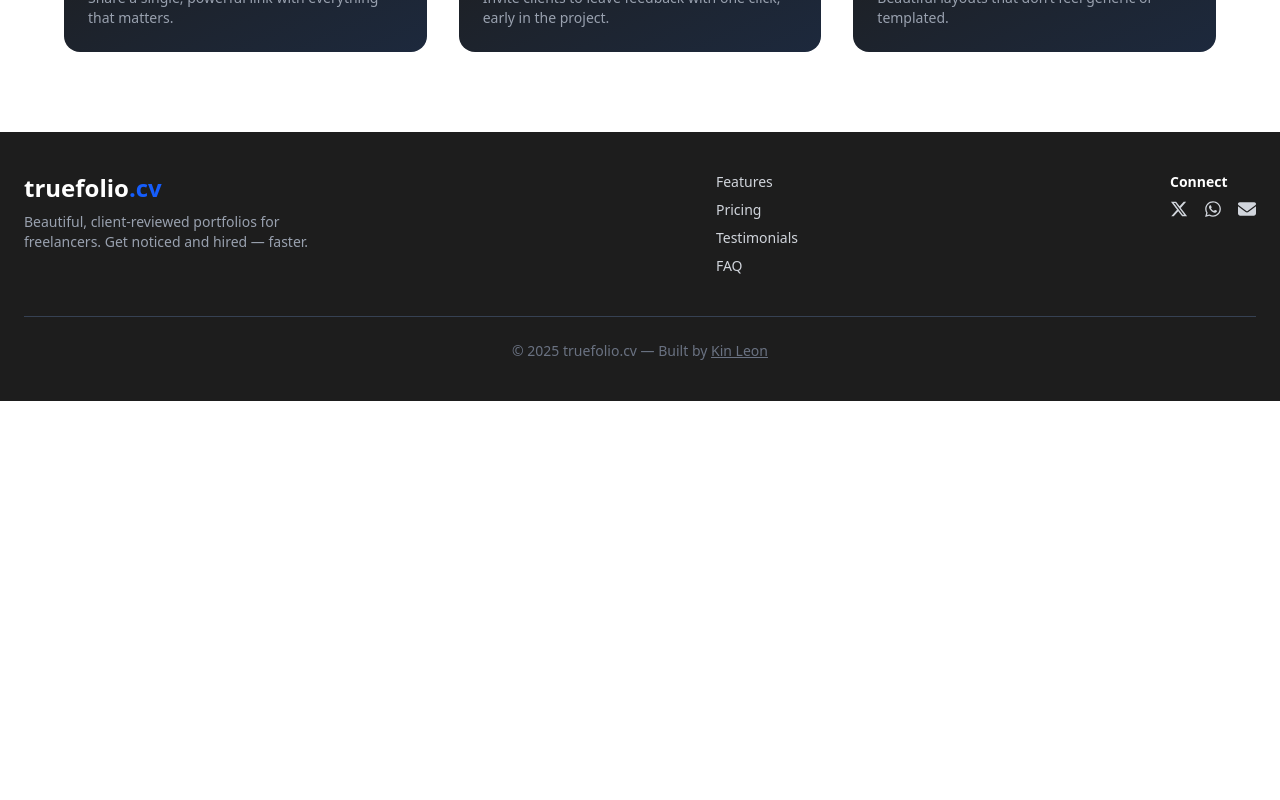
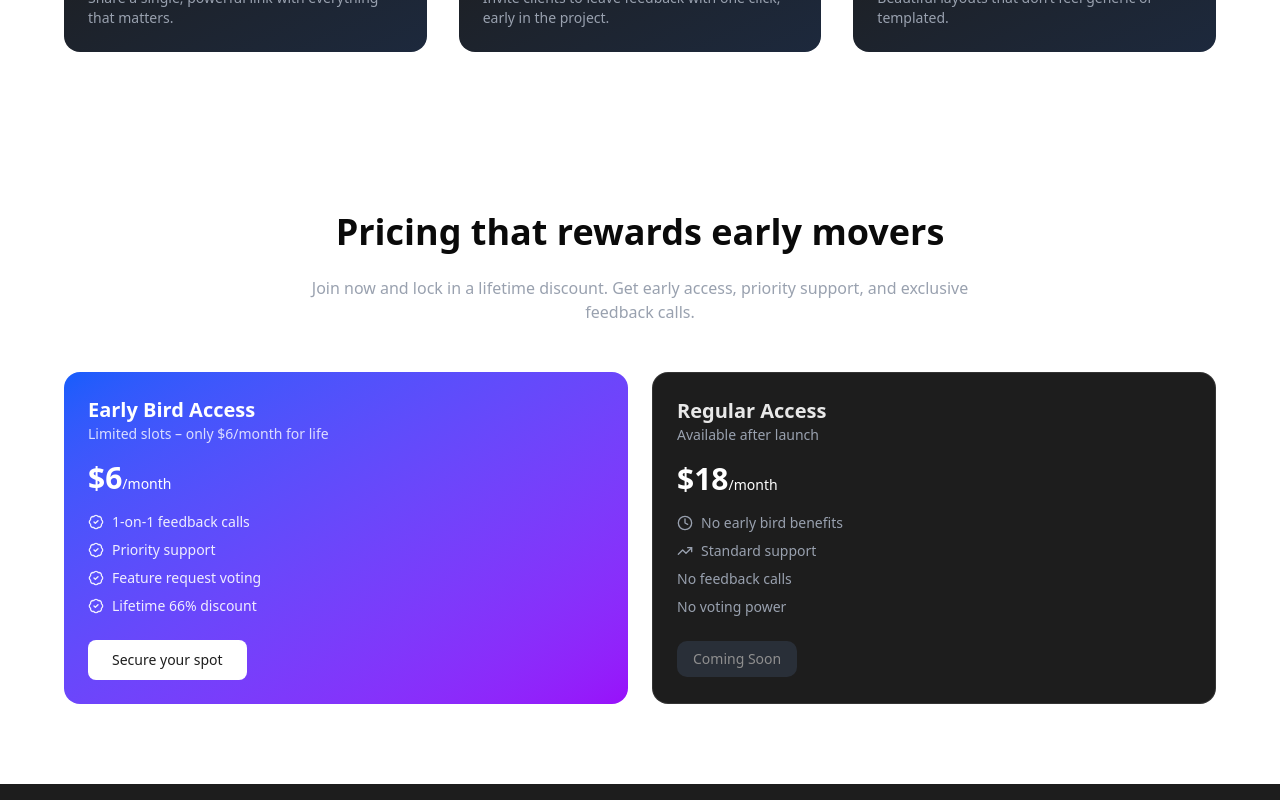
Before and after one commit to codewithkin/truefolio, a Next.js app: page / in a window 1280 px wide. Shown: the part 1060-1860 px from the top of the page. Before the commit the page ends 1461 px from the top, so only its background shows below. Built offline with nearby package versions, Linux system fonts and the light colour scheme.

Commit message:
Add PricingSection component with framer-motion animations for dynamic pricing display

```diff
--- a/src/app/page.tsx
+++ b/src/app/page.tsx
@@ -3,6 +3,7 @@ import Footer from "@/components/shared/landing/Footer"
 import MobileNavbar from "@/components/shared/landing/Mobilenavbar"
 import Header from "@/components/landing/Header"
 import FeaturesSection from "@/components/landing/FeaturesSection"
+import PricingSection from "@/components/landing/PricingSection"
 
 function Landing() {
   return (
@@ -11,6 +12,7 @@ function Landing() {
       <MobileNavbar />
       <Header />
       <FeaturesSection />
+      <PricingSection />
       <Footer />
     </main>
   )
--- /dev/null
+++ b/src/components/landing/PricingSection.tsx
@@ -0,0 +1,76 @@
+'use client'
+
+import { motion } from 'framer-motion'
+import { BadgeCheck, Clock, TrendingUp } from 'lucide-react'
+import SecureYourSpotModal from './modals/SecureYourSpotModal'
+
+export default function PricingSection() {
+    return (
+        <section id="pricing" className="py-20 px-4 md:px-8">
+            <div className="max-w-6xl mx-auto text-center">
+                <motion.h2
+                    initial={{ opacity: 0, y: 20 }}
+                    whileInView={{ opacity: 1, y: 0 }}
+                    transition={{ duration: 0.6 }}
+                    className="text-3xl md:text-4xl font-bold mb-6"
+                >
+                    Pricing that rewards early movers
+                </motion.h2>
+                <motion.p
+                    initial={{ opacity: 0, y: 20 }}
+                    whileInView={{ opacity: 1, y: 0 }}
+                    transition={{ duration: 0.8 }}
+                    className="max-w-2xl mx-auto text-gray-400 mb-12"
+                >
+                    Join now and lock in a lifetime discount. Get early access, priority support, and exclusive feedback calls.
+                </motion.p>
+
+                <div className="grid md:grid-cols-2 gap-6 text-left">
+                    {/* Early Bird */}
+                    <motion.div
+                        initial={{ opacity: 0, y: 20 }}
+                        whileInView={{ opacity: 1, y: 0 }}
+                        transition={{ duration: 0.6 }}
+                        className="bg-gradient-to-br from-blue-600 to-purple-600 rounded-2xl p-6"
+                    >
+                        <div className="mb-4">
+                            <h3 className="text-xl font-bold text-white">Early Bird Access</h3>
+                            <p className="text-sm text-white/80">Limited slots – only $6/month for life</p>
+                        </div>
+                        <div className="text-white text-3xl font-bold mb-4">$6<span className="text-sm font-normal">/month</span></div>
+                        <ul className="space-y-2 text-sm text-white/90 mb-6">
+                            <li className="flex items-center gap-2"><BadgeCheck size={16} /> 1-on-1 feedback calls</li>
+                            <li className="flex items-center gap-2"><BadgeCheck size={16} /> Priority support</li>
+                            <li className="flex items-center gap-2"><BadgeCheck size={16} /> Feature request voting</li>
+                            <li className="flex items-center gap-2"><BadgeCheck size={16} /> Lifetime 66% discount</li>
+                        </ul>
+                        <SecureYourSpotModal />
+                    </motion.div>
+
+                    {/* Standard */}
+                    <motion.div
+                        initial={{ opacity: 0, y: 20 }}
+                        whileInView={{ opacity: 1, y: 0 }}
+                        transition={{ duration: 0.7 }}
+                        className="bg-[#1D1D1D] rounded-2xl p-6 border border-white/10"
+                    >
+                        <div className="mb-4">
+                            <h3 className="text-xl font-bold text-white/90">Regular Access</h3>
+                            <p className="text-sm text-gray-400">Available after launch</p>
+                        </div>
+                        <div className="text-white text-3xl font-bold mb-4">$18<span className="text-sm font-normal">/month</span></div>
+                        <ul className="space-y-2 text-sm text-gray-400 mb-6">
+                            <li className="flex items-center gap-2"><Clock size={16} /> No early bird benefits</li>
+                            <li className="flex items-center gap-2"><TrendingUp size={16} /> Standard support</li>
+                            <li className="flex items-center gap-2">No feedback calls</li>
+                            <li className="flex items-center gap-2">No voting power</li>
+                        </ul>
+                        <button className="bg-gray-700 text-white text-sm px-4 py-2 rounded-lg cursor-not-allowed opacity-50" disabled>
+                            Coming Soon
+                        </button>
+                    </motion.div>
+                </div>
+            </div>
+        </section>
+    )
+}
```
